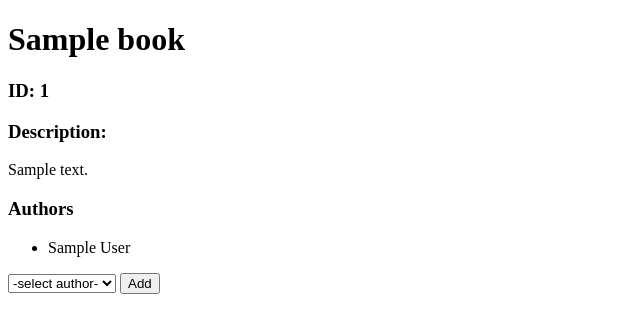
After one commit to JennyWauer/books_and_authors, a Django app: template books_authors_app/templates/book_details.html in a window 1280 px wide. The commit adds this page. Shown: the top 333 px of the page, without its empty margins (0-640 px from the left). Run offline with Django 3.2, Linux system fonts and the light colour scheme; the template is opened without the code that fills it: most values are stand-ins (such as "Sample title", 1, 10 or a date in 2020).

Commit message:
debug author list for book page

```diff
--- a/books_authors_app/static/style.css
+++ b/books_authors_app/static/style.css
@@ -43,10 +43,9 @@ table {
 }
 
 th, td {
-    padding: 0.15em;
+    padding: 0.25em;
     text-align: left;
     border-left: 0.15em solid black;
-    /* border-right: 0.15em solid black; */
 }
 
 tbody tr:nth-child(odd) {
--- /dev/null
+++ b/books_authors_app/templates/book_details.html
@@ -0,0 +1,32 @@
+<!DOCTYPE html>
+<html lang="en">
+<head>
+    <meta charset="UTF-8">
+    <meta name="viewport" content="width=device-width, initial-scale=1.0">
+    <title>Book {{ book.id }}</title>
+</head>
+<body>
+    <h1>{{ book.title }}</h1>
+    <h3>ID: {{ book.id }}</h3>
+    <h3>Description: </h3>
+    <p>{{ book.desc }}</p>
+    <h3>Authors</h3>
+    <ul>
+        {% for author in book_authors %}
+        <li>{{ author.first_name}} {{ author.last_name }}</li>
+        {% endfor %}
+    </ul>
+    <form action="add_author_to_book" method="POST">
+        {% csrf_token %}
+        <select>
+            <option>-select author-</option>
+            {% for author in authors %}
+            <option name="author-id" value="{{ author.id }}">{{ author.first_name}} {{ author.last_name }}</option>
+            {% endfor %}
+        </select>
+        <input type="hidden" name="book-id" value="{{ book.id }}">
+        <input type="submit" name="submit" value="Add">
+    </form>
+
+</body>
+</html>
--- a/books_authors_app/templates/index.html
+++ b/books_authors_app/templates/index.html
@@ -10,7 +10,8 @@
 <body>
     <div class="add-book">
         <h1>Add Book</h1>
-        <form>
+        <form action="/add_book" method="POST">
+            {% csrf_token %}
             <div>
                 <label for="title">Title</label>
                 <input type="text" name="title">
@@ -34,7 +35,7 @@
                 <tr>
                     <td>{{ book.id }}</td>
                     <td>{{ book.title }}</td>
-                    <td><a>View</a></td>
+                    <td><a href="books/{{ book.id }}">View</a></td>
                 </tr>
             {% endfor %}
         </table>
--- a/books_authors_app/urls.py
+++ b/books_authors_app/urls.py
@@ -4,4 +4,6 @@ from . import views
 
 urlpatterns = [
     path('', views.index),
+    path('add_book', views.add_book),
+    path('books/<number>', views.book_details)
 ]
```
Also changed, not shown: books_authors_app/views.py (+26 -1 lines), db.sqlite3.
